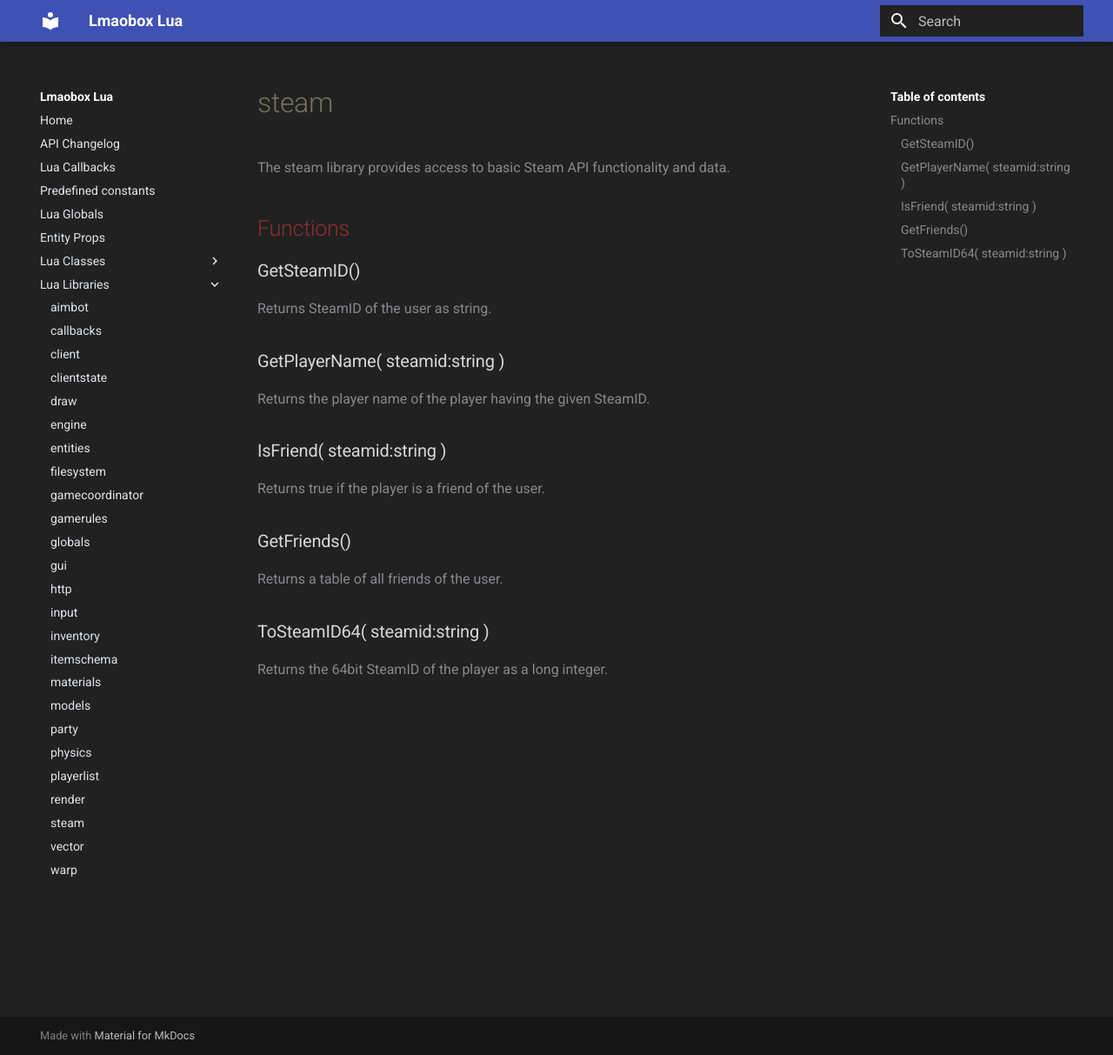
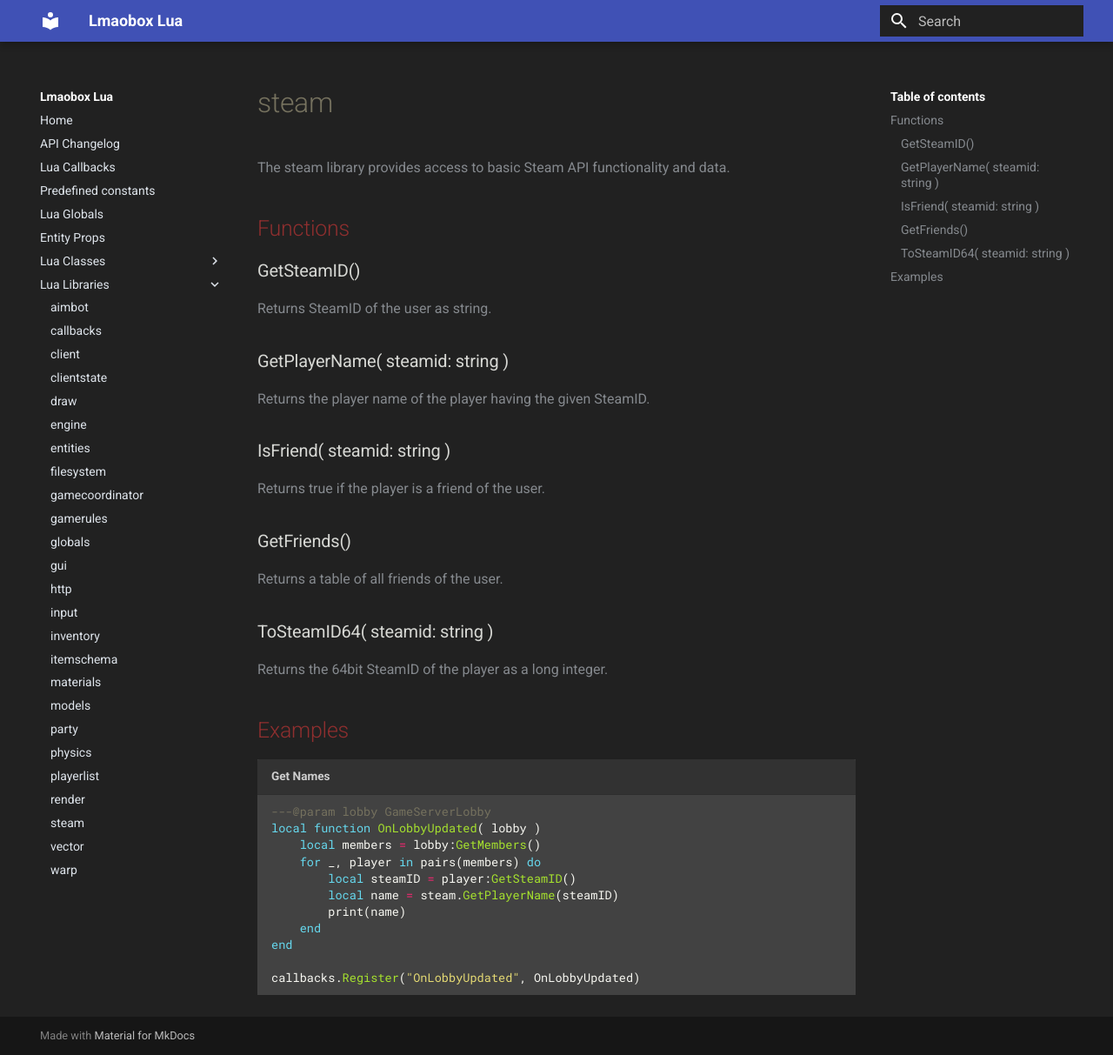
Before and after one commit to uosq/docs, an MkDocs documentation site: the page built from docs/Lua_Libraries/steam.md, in a window 1280 px wide and 1213 px high. Shown: the whole window at 87% size. Built offline with MkDocs 1.6.1 and Material for MkDocs 9.7.7, drawn with Linux system fonts in a browser that asks for light colours.

Commit message:
Add a example in steam.md

````diff
--- a/docs/Lua_Libraries/steam.md
+++ b/docs/Lua_Libraries/steam.md
@@ -6,13 +6,13 @@ The steam library provides access to basic Steam API functionality and data.
 
 ### GetSteamID()
 
-Returns SteamID  of the user as string.
+Returns SteamID of the user as string.
 
-### GetPlayerName( steamid:string )
+### GetPlayerName( steamid: string )
 
 Returns the player name of the player having the given SteamID.
 
-### IsFriend( steamid:string )
+### IsFriend( steamid: string )
 
 Returns true if the player is a friend of the user.
 
@@ -20,6 +20,22 @@ Returns true if the player is a friend of the user.
 
 Returns a table of all friends of the user.
 
-### ToSteamID64( steamid:string )
+### ToSteamID64( steamid: string )
 
 Returns the 64bit SteamID of the player as a long integer.
+
+## Examples
+
+```lua title="Get Names"
+---@param lobby GameServerLobby
+local function OnLobbyUpdated( lobby )
+	local members = lobby:GetMembers()
+	for _, player in pairs(members) do
+		local steamID = player:GetSteamID()
+		local name = steam.GetPlayerName(steamID)
+		print(name)
+	end
+end
+
+callbacks.Register("OnLobbyUpdated", OnLobbyUpdated)
+```
````
